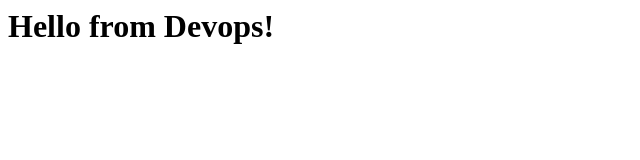
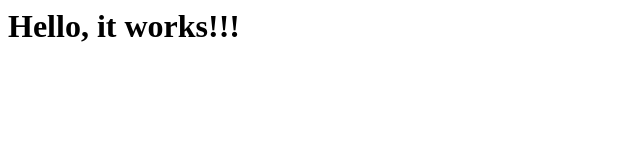
Before and after one commit to mikarinneoracle/simpleserver, a website: page html/index.html in a window 1280 px wide. Shown: the whole page, without its empty margins (0-640 px from the left). Drawn offline with Linux system fonts and the light colour scheme.

Commit message:
html change

```diff
--- a/html/index.html
+++ b/html/index.html
@@ -1 +1 @@
-<h1>Hello from Devops!</h1>
+<h1>Hello, it works!!!</h1>
```
